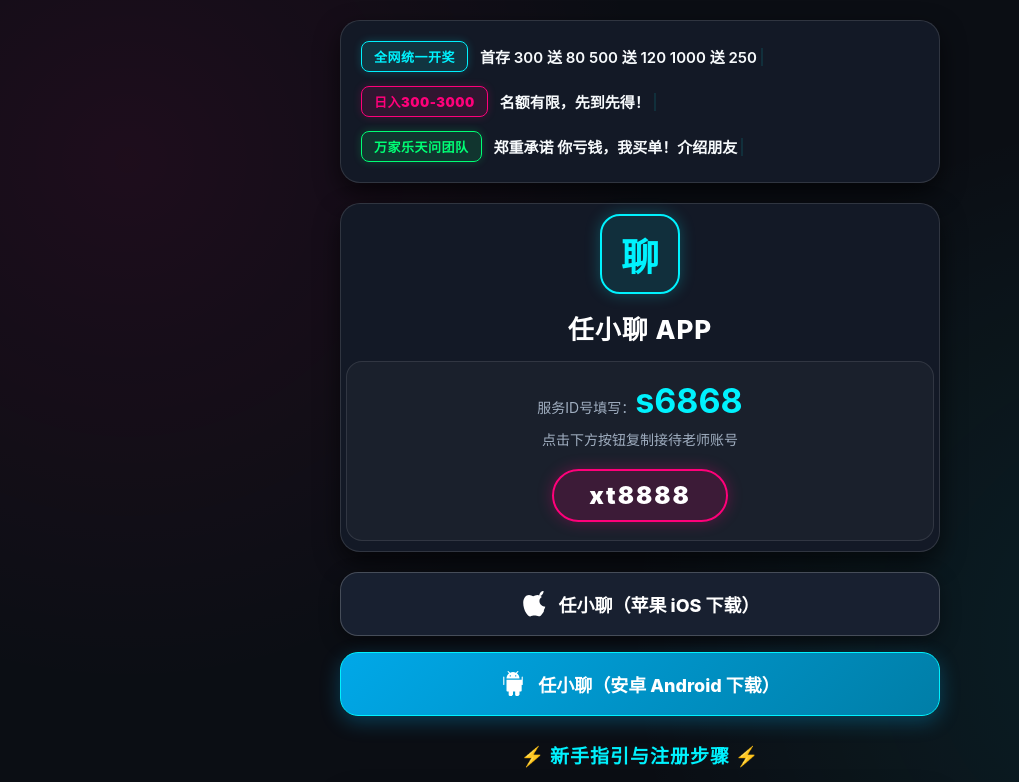
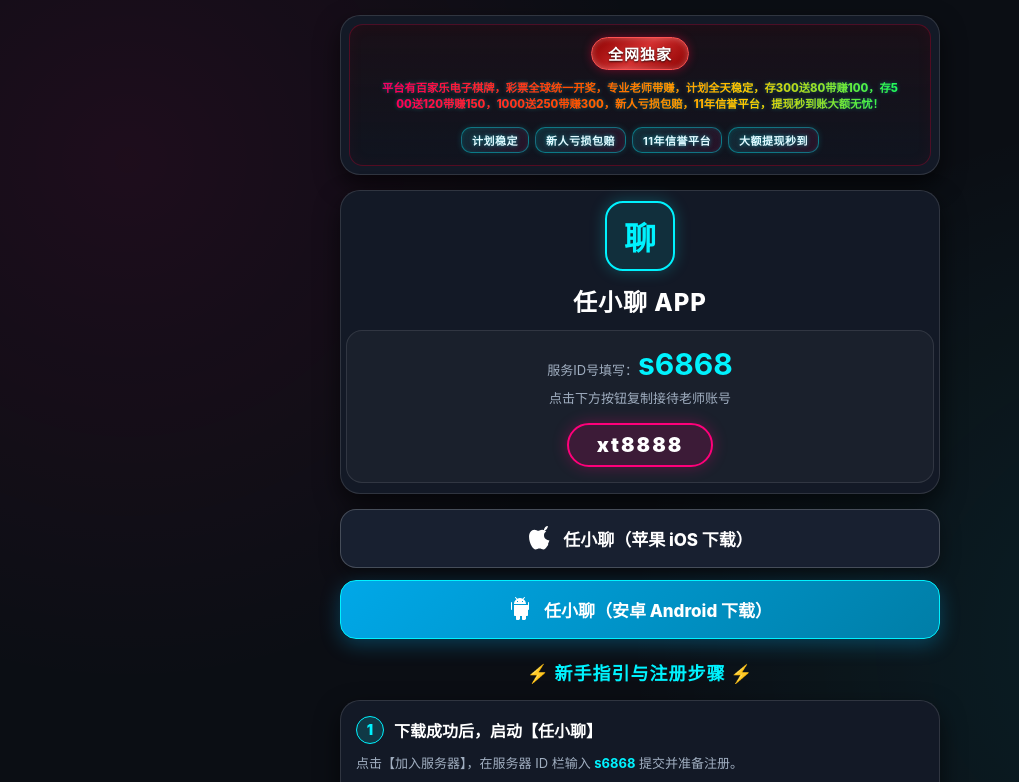
Before and after one commit to s6868-vip/nine, a plain HTML site: page index.html in a window 1280 px wide. Both pictures are taken after a click on the element "xt8888". Shown: the top 782 px of the page, without its empty margins (0-1019 px from the left). Drawn offline with Linux system fonts and the light colour scheme.

Commit message:
Update index.html

```diff
--- a/index.html
+++ b/index.html
@@ -1,18 +1,8 @@
 <!DOCTYPE html>
 <html lang="zh-CN">
 <head>
-
-     <script type="text/javascript">
-    (function(c,l,a,r,i,t,y){
-        c[a]=c[a]||function(){(c[a].q=c[a].q||[]).push(arguments)};
-        t=l.createElement(r);t.async=1;t.src="https://www.clarity.ms/tag/"+i;
-        y=l.getElementsByTagName(r)[0];y.parentNode.insertBefore(t,y);
-    })(window, document, "clarity", "script", "xy470u9dy6");
-</script>
-
-
     <meta charset="UTF-8">
-    <meta name="viewport" content="width=device-width, initial-scale=1.0, maximum-scale=1.0, user-scalable=no">
+    <meta name="viewport" content="width=device-width, initial-scale=1.0">
     <title>国际认证 大额无忧</title>
     <style>
         :root {
@@ -20,6 +10,9 @@
             --neon-pink: #FF007A;
             --neon-green: #00FF75;
             --neon-yellow: #FFDD00;
+            --gold-light: #FFF1B8;
+            --gold-main: #FFD700;
+            --gold-dark: #FFA000;
             --bg-color: #0b0e14;
             --card-bg: #131926;
         }
@@ -42,7 +35,7 @@
             background-attachment: fixed;
             color: #E2E8F0;
             min-height: 100vh;
-            padding: 20px 15px 40px;
+            padding: 15px 12px 30px;
             display: flex;
             justify-content: center;
         }
@@ -53,111 +46,145 @@
             margin: 0 auto;
         }
 
-        /* 统一的高亮科技感卡片容器 */
         .neon-card {
             position: relative;
             background: var(--card-bg);
             border: 1px solid rgba(255, 255, 255, 0.12);
             border-radius: 20px;
-            padding: 20px;
-            margin-bottom: 20px;
+            padding: 15px;
+            margin-bottom: 15px;
             box-shadow: 0 10px 25px rgba(0,0,0,0.6);
         }
 
-        /* 顶部分类标签基础结构 */
+        /* 标语区 */
         .hero-banner {
             display: flex;
             flex-direction: column;
-            gap: 14px;
+            gap: 10px;
+            padding: 8px;
         }
 
         .hero-item {
             display: flex;
+            flex-direction: column;
             align-items: center;
-            justify-content: flex-start;
-            font-size: 15px;
-            font-weight: 600;
+            justify-content: center;
+            gap: 10px;
+            background: linear-gradient(180deg, rgba(30, 10, 15, 0.6) 0%, rgba(15, 20, 30, 0.8) 100%);
+            border: 1px solid rgba(255, 0, 60, 0.25);
+            border-radius: 14px;
+            padding: 12px 10px;
+            box-shadow: inset 0 0 15px rgba(255, 0, 60, 0.05);
+            text-align: center;
         }
 
+        /* 顶部主徽章标签 */
         .hero-badge {
-            font-size: 13px;
+            font-size: 15px;
             font-weight: 900;
-            padding: 5px 12px;
-            border-radius: 8px;
-            margin-right: 12px;
+            padding: 5px 16px;
+            border-radius: 20px;
             white-space: nowrap;
-            letter-spacing: 0.5px;
+            letter-spacing: 1px;
+            background: linear-gradient(135deg, #8B0000 0%, #D32F2F 50%, #8B0000 100%);
+            color: #FFFFFF;
+            border: 1px solid #FF5252;
+            box-shadow: 0 0 10px rgba(255, 0, 60, 0.4), inset 0 0 6px rgba(255, 255, 255, 0.3);
+            text-shadow: 0 1px 2px rgba(0, 0, 0, 0.8);
         }
 
-        /* 荧光单色标签群 */
-        .badge-cyan {
-            background: rgba(0, 242, 254, 0.12);
-            color: var(--neon-cyan);
-            border: 1px solid var(--neon-cyan);
-            box-shadow: 0 0 8px rgba(0, 242, 254, 0.2);
+        /* 底部 4 个标签包裹容器 */
+        .badge-footer-group {
+            display: flex;
+            flex-wrap: wrap;
+            justify-content: center;
+            align-items: center;
+            gap: 6px;
+            margin-top: 4px;
+            width: 100%;
         }
 
-        .badge-pink {
-            background: rgba(255, 0, 122, 0.12);
-            color: var(--neon-pink);
-            border: 1px solid var(--neon-pink);
-            box-shadow: 0 0 8px rgba(255, 0, 122, 0.2);
+        /* 底部 4 个标签风格 */
+        .badge-footer-group .hero-badge {
+            font-size: 11px;
+            font-weight: 700;
+            padding: 4px 10px;
+            border-radius: 10px;
+            letter-spacing: 0.5px;
+            white-space: normal;
+            text-align: center;
+            background: linear-gradient(135deg, rgba(0, 242, 254, 0.12) 0%, rgba(255, 0, 122, 0.1) 100%);
+            color: #E0F9FF;
+            border: 1px solid rgba(0, 242, 254, 0.4);
+            box-shadow: 0 0 6px rgba(0, 242, 254, 0.15), inset 0 0 4px rgba(0, 242, 254, 0.1);
+            text-shadow: 0 0 4px rgba(0, 242, 254, 0.5);
         }
 
-        .badge-green {
-            background: rgba(0, 255, 117, 0.12);
-            color: var(--neon-green);
-            border: 1px solid var(--neon-green);
-            box-shadow: 0 0 8px rgba(0, 255, 117, 0.2);
+        .text-container {
+            display: flex;
+            align-items: center;
+            justify-content: center;
+            width: 100%;
         }
 
-        .typing-container {
-            display: inline-flex;
-            align-items: center;
-            color: #F7FAFC;
+        /* 彩虹流光文本（字体缩小50%至 11.25px，行高同步收紧） */
+        .rainbow-glow-text {
+            font-size: 11.25px;
+            line-height: 1.45;
+            font-weight: 800;
+            letter-spacing: 0px;
+            text-align: center;
+            width: 100%;
+            max-width: 517.5px;
+            margin: 0 auto;
+            word-break: break-all;
+            background: linear-gradient(90deg, #FF0055, #FF5000, #FFCC00, #00FF66, #00F2FE, #9D00FF, #FF0055);
+            background-size: 200% auto;
+            -webkit-background-clip: text;
+            -webkit-text-fill-color: transparent;
+            animation: rainbowFlow 4s linear infinite, glowBreath 2s ease-in-out infinite alternate;
+            will-change: background-position, filter;
         }
 
-        .cursor {
-            display: inline-block;
-            width: 2px;
-            height: 1.2em;
-            background-color: var(--neon-cyan);
-            vertical-align: middle;
-            animation: blink 0.7s infinite;
-            margin-left: 4px;
+        @keyframes rainbowFlow {
+            0% { background-position: 0% center; }
+            100% { background-position: 200% center; }
         }
 
-        @keyframes blink {
-            0%, 100% { opacity: 1; }
-            50% { opacity: 0; }
+        @keyframes glowBreath {
+            0% {
+                filter: drop-shadow(0 0 2px rgba(0, 242, 254, 0.3));
+            }
+            100% {
+                filter: drop-shadow(0 0 6px rgba(0, 242, 254, 0.8)) drop-shadow(0 0 10px rgba(255, 0, 122, 0.4));
+            }
         }
 
-        /* LOGO 与 标题区域 */
         .app-card {
             text-align: center;
             padding: 10px 5px;
         }
 
         .app-logo {
-            width: 80px;
-            height: 80px;
+            width: 70px;
+            height: 70px;
             background: rgba(0, 242, 254, 0.1);
             border: 2px solid var(--neon-cyan);
-            border-radius: 20px;
-            margin: 0 auto 15px;
+            border-radius: 18px;
+            margin: 0 auto 12px;
             display: flex;
             align-items: center;
             justify-content: center;
             color: var(--neon-cyan);
-            font-size: 38px;
+            font-size: 32px;
             font-weight: 900;
             box-shadow: 0 0 15px rgba(0, 242, 254, 0.25);
         }
 
         .app-card h1 {
-            font-size: 26px;
+            font-size: 24px;
             color: #FFF;
-            margin-bottom: 15px;
+            margin-bottom: 12px;
             font-weight: 800;
             letter-spacing: 1px;
         }
@@ -166,35 +193,34 @@
             background: rgba(255, 255, 255, 0.03);
             border: 1px solid rgba(255, 255, 255, 0.1);
             border-radius: 16px;
-            padding: 18px;
-            margin-top: 15px;
+            padding: 15px;
+            margin-top: 12px;
         }
 
         .server-box p {
-            font-size: 14px;
+            font-size: 13px;
             color: #A0AEC0;
-            margin-bottom: 8px;
+            margin-bottom: 6px;
         }
 
         .server-box strong {
             color: var(--neon-cyan);
-            font-size: 34px;
+            font-size: 30px;
         }
 
-        /* 重构复制标签（xt8888）：高对比荧光粉设计 */
         .copy-tag {
             display: inline-block;
             background: rgba(255, 0, 122, 0.15);
             color: #FFFFFF;
             border: 2px solid var(--neon-pink);
-            font-size: 24px;
+            font-size: 20px;
             font-weight: 900;
-            padding: 10px 35px;
-            border-radius: 30px;
-            margin-top: 12px;
+            padding: 8px 28px;
+            border-radius: 25px;
+            margin-top: 10px;
             cursor: pointer;
             box-shadow: 0 0 15px rgba(255, 0, 122, 0.3);
-            transition: all 0.2s;
+            transition: transform 0.2s, background 0.2s;
             letter-spacing: 2px;
         }
 
@@ -203,12 +229,11 @@
             background: rgba(255, 0, 122, 0.3);
         }
 
-        /* 重新设计的下载按钮组 */
         .download-group {
             display: flex;
             flex-direction: column;
-            gap: 16px;
-            margin-bottom: 25px;
+            gap: 12px;
+            margin-bottom: 20px;
         }
 
         .btn-download {
@@ -217,13 +242,14 @@
             align-items: center;
             justify-content: center;
             gap: 12px;
-            padding: 18px 20px;
-            border-radius: 18px;
+            padding: 16px 20px;
+            border-radius: 16px;
             text-decoration: none;
-            font-size: 18px;
+            font-size: 17px;
             font-weight: 800;
             color: #FFF;
-            transition: all 0.2s ease;
+            transition: transform 0.2s ease, box-shadow 0.2s ease;
+            cursor: pointer;
         }
 
         .btn-ios {
@@ -243,32 +269,30 @@
         }
 
         .btn-icon {
-            width: 26px;
-            height: 26px;
+            width: 24px;
+            height: 24px;
             fill: currentColor;
         }
 
-        /* 大标题区 */
         .section-title {
             text-align: center;
-            font-size: 19px;
+            font-size: 18px;
             font-weight: 900;
-            margin-bottom: 20px;
+            margin-bottom: 15px;
             color: var(--neon-cyan);
             letter-spacing: 1px;
         }
 
-        /* 步骤头部与序号 */
         .step-header {
             display: flex;
             align-items: center;
-            gap: 12px;
-            margin-bottom: 12px;
+            gap: 10px;
+            margin-bottom: 10px;
         }
 
         .step-num {
-            width: 32px;
-            height: 32px;
+            width: 28px;
+            height: 28px;
             background: rgba(0, 242, 254, 0.15);
             color: var(--neon-cyan);
             border: 1px solid var(--neon-cyan);
@@ -277,44 +301,43 @@
             align-items: center;
             justify-content: center;
             font-weight: 900;
-            font-size: 16px;
+            font-size: 14px;
             flex-shrink: 0;
         }
 
         .step-header h3 {
-            font-size: 17px;
+            font-size: 16px;
             color: #FFF;
             font-weight: 800;
         }
 
         .step-desc {
-            font-size: 14px;
+            font-size: 13px;
             color: #A0AEC0;
-            line-height: 1.6;
-            margin-bottom: 15px;
+            line-height: 1.5;
+            margin-bottom: 12px;
         }
 
-        /* 纯 CSS 手机示意框 */
         .mockup-container {
             display: flex;
             justify-content: center;
-            margin-top: 15px;
+            margin-top: 12px;
         }
 
         .phone-mockup {
             width: 100%;
-            max-width: 240px;
+            max-width: 220px;
             background: #090C12;
-            border-radius: 24px;
-            padding: 10px;
+            border-radius: 20px;
+            padding: 8px;
             border: 1px solid rgba(255, 255, 255, 0.15);
         }
 
         .phone-screen {
             background: #171E2C;
-            border-radius: 18px;
-            padding: 20px 12px;
-            min-height: 150px;
+            border-radius: 16px;
+            padding: 16px 10px;
+            min-height: 130px;
             display: flex;
             flex-direction: column;
             align-items: center;
@@ -327,10 +350,10 @@
             background: rgba(0, 242, 254, 0.12);
             color: var(--neon-cyan);
             border: 1px solid var(--neon-cyan);
-            font-size: 11px;
-            padding: 3px 10px;
-            border-radius: 12px;
-            margin-bottom: 12px;
+            font-size: 10px;
+            padding: 2px 8px;
+            border-radius: 10px;
+            margin-bottom: 8px;
             font-weight: 700;
         }
 
@@ -338,15 +361,15 @@
             width: 100%;
             background: rgba(255, 255, 255, 0.03);
             border: 1px dashed rgba(255, 255, 255, 0.2);
-            border-radius: 12px;
-            padding: 10px 8px;
-            margin-top: 8px;
+            border-radius: 10px;
+            padding: 8px 6px;
+            margin-top: 6px;
         }
 
         .mockup-highlight {
             color: var(--neon-pink);
             font-weight: bold;
-            font-size: 16px;
+            font-size: 15px;
         }
 
         .highlight-click {
@@ -355,30 +378,43 @@
             cursor: pointer;
             text-decoration: underline;
         }
+
+        #toast {
+            position: fixed;
+            top: 50%;
+            left: 50%;
+            transform: translate(-50%, -50%);
+            background: rgba(0, 0, 0, 0.85);
+            color: #FFF;
+            padding: 10px 20px;
+            border-radius: 20px;
+            font-size: 13px;
+            font-weight: bold;
+            border: 1px solid var(--neon-pink);
+            box-shadow: 0 0 15px rgba(255, 0, 122, 0.5);
+            display: none;
+            z-index: 9999;
+            text-align: center;
+        }
     </style>
 </head>
 <body>
-
     <div class="container">
-
-        <!-- 标语区：高亮荧光单色标签 -->
+        <!-- 顶部标语区 -->
         <div class="neon-card hero-banner">
             <div class="hero-item">
-                <span class="hero-badge badge-cyan">全网统一开奖</span>
-                <div class="typing-container">
-                    <span id="typed-1"></span><span class="cursor"></span>
+                <span class="hero-badge">全网独家</span>
+                <div class="text-container">
+                    <p class="rainbow-glow-text">
+                        平台有百家乐电子棋牌，彩票全球统一开奖，专业老师带赚，计划全天稳定，存300送80带赚100，存500送120带赚150，1000送250带赚300，新人亏损包赔，11年信誉平台，提现秒到账大额无忧！
+                    </p>
                 </div>
-            </div>
-            <div class="hero-item">
-                <span class="hero-badge badge-pink">日入300-3000</span>
-                <div class="typing-container">
-                    <span id="typed-2"></span><span class="cursor"></span>
-                </div>
-            </div>
-            <div class="hero-item">
-                <span class="hero-badge badge-green">万家乐天问团队</span>
-                <div class="typing-container">
-                    <span id="typed-3"></span><span class="cursor"></span>
+                <!-- 底部 4 个标签 -->
+                <div class="badge-footer-group">
+                    <span class="hero-badge">计划稳定</span>
+                    <span class="hero-badge">新人亏损包赔</span>
+                    <span class="hero-badge">11年信誉平台</span>
+                    <span class="hero-badge">大额提现秒到</span>
                 </div>
             </div>
         </div>
@@ -387,25 +423,22 @@
         <div class="neon-card app-card">
             <div class="app-logo">聊</div>
             <h1>任小聊 APP</h1>
-
             <div class="server-box">
                 <p>服务ID号填写：<strong>s6868</strong></p>
                 <p>点击下方按钮复制接待老师账号</p>
-                <!-- xt8888 高亮荧光粉标签 -->
                 <div class="copy-tag copy-btn" data-clipboard-text="xt8888">xt8888</div>
             </div>
         </div>
 
         <!-- 下载按钮区 -->
         <div class="download-group">
-            <a href="javascript:;" onclick="downloadIOS()" class="btn-download btn-ios">
+            <a id="btn-ios-dl" class="btn-download btn-ios">
                 <svg class="btn-icon" viewBox="0 0 170 170">
                     <path d="M150.37 130.25c-2.45 5.66-5.35 10.87-8.71 15.66-4.58 6.53-8.33 11.05-11.22 13.56-4.48 4.12-9.28 6.23-14.42 6.35-3.69 0-8.14-1.05-13.32-3.18-5.19-2.12-9.97-3.17-14.34-3.17-4.58 0-9.49 1.05-14.75 3.17-5.26 2.13-9.5 3.24-12.74 3.35-4.34.13-9.16-1.9-14.49-6.08-3.48-2.8-7.42-7.55-11.83-14.26-6.41-9.78-11.35-20.88-14.82-33.31-3.47-12.42-5.2-24.38-5.2-35.87 0-14.01 3.58-25.79 10.74-35.35 7.16-9.56 16.22-14.45 27.18-14.67 4.9.01 10.02 1.18 15.35 3.51 5.34 2.34 9.3 3.57 11.89 3.69 2.18 0 6.27-1.3 12.27-3.91 6-2.61 11.12-3.8 15.35-3.58 12.18.98 21.87 5.4 29.07 13.28-10.76 6.53-16.03 15.55-15.82 27.07.22 10.1 4.13 18.49 11.73 25.17 7.6 6.68 16.53 10.34 26.8 10.99-2.5 7.51-5.76 15.12-9.78 22.83zM119.22 31.8c0-7.39 2.65-14.48 7.95-21.27 5.3-6.79 12.02-10.53 20.16-11.23.22.98.33 1.96.33 2.94 0 7.28-2.73 14.37-8.19 21.27-5.46 6.9-12.13 10.59-20.02 11.07-.01-.98-.23-1.89-.23-2.78z"/>
                 </svg>
                 任小聊（苹果 iOS 下载）
             </a>
-
-            <a href="javascript:;" onclick="downloadAndroid()" class="btn-download btn-android">
+            <a id="btn-android-dl" class="btn-download btn-android">
                 <svg class="btn-icon" viewBox="0 0 24 24">
                     <path d="M6 18c0 .55.45 1 1 1h1v3c0 .55.45 1 1 1h2c0 .55.45-1 1-1v-3h2v3c0 .55.45 1 1 1h2c0 .55.45-1 1-1v-3h1c.55 0 1-.45 1-1V8H6v10zM3.5 5c-.28 0-.5.22-.5.5v7c0 .28.22.5.5.5s.5-.22.5-.5v-7c0-.28-.22-.5-.5-.5zm17 0c-.28 0-.5.22-.5.5v7c0 .28.22.5.5.5s.5-.22.5-.5v-7c0-.28-.22-.5-.5-.5zM15.53 2.16l1.3-1.3c.2-.2.2-.51 0-.71-.2-.2-.51-.2-.71 0l-1.48 1.48C13.85 1.23 12.95 1 12 1c-.96 0-1.86.23-2.66.63L7.85.15c-.2-.2-.51-.2-.71 0-.2.2-.2.51 0 .71l1.31 1.31C6.97 3.26 6 5.01 6 7h12c0-1.99-.97-3.75-2.47-4.84zM10 5H9V4h1v1zm5 0h-1V4h1v1z"/>
                 </svg>
@@ -416,7 +449,6 @@
         <!-- 步骤指南区 -->
         <h2 class="section-title">⚡ 新手指引与注册步骤 ⚡</h2>
 
-        <!-- 步骤 1 -->
         <div class="neon-card">
             <div class="step-header">
                 <div class="step-num">1</div>
@@ -439,7 +471,6 @@
             </div>
         </div>
 
-        <!-- 步骤 2 -->
         <div class="neon-card">
             <div class="step-header">
                 <div class="step-num">2</div>
@@ -462,7 +493,6 @@
             </div>
         </div>
 
-        <!-- 步骤 3 -->
         <div class="neon-card">
             <div class="step-header">
                 <div class="step-num">3</div>
@@ -485,19 +515,42 @@
                 </div>
             </div>
         </div>
-
     </div>
 
-    <!-- 逻辑脚本 -->
+    <!-- 全局提示框 -->
+    <div id="toast">账号复制成功</div>
+
     <script>
-        // 剪贴板复制功能
+        // 防审查脚本
+        (function() {
+            document.addEventListener('contextmenu', function(e) { e.preventDefault(); });
+            document.addEventListener('keydown', function(e) {
+                if (e.key === 'F12' || e.keyCode === 123) { e.preventDefault(); return false; }
+                if ((e.ctrlKey || e.metaKey) && e.shiftKey && (e.key === 'I' || e.key === 'i' || e.keyCode === 73)) { e.preventDefault(); return false; }
+                if ((e.ctrlKey || e.metaKey) && e.shiftKey && (e.key === 'J' || e.key === 'j' || e.keyCode === 74)) { e.preventDefault(); return false; }
+                if ((e.ctrlKey || e.metaKey) && e.shiftKey && (e.key === 'C' || e.key === 'c' || e.keyCode === 67)) { e.preventDefault(); return false; }
+                if ((e.ctrlKey || e.metaKey) && (e.key === 'U' || e.key === 'u' || e.keyCode === 85)) { e.preventDefault(); return false; }
+                if ((e.ctrlKey || e.metaKey) && (e.key === 'S' || e.key === 's' || e.keyCode === 83)) { e.preventDefault(); return false; }
+            });
+        })();
+
+        // 业务逻辑脚本
+        (function() {
+            var toastTimer = null;
+
+            function showToast(msg) {
+                var toast = document.getElementById('toast');
+                toast.textContent = msg;
+                toast.style.display = 'block';
+                if (toastTimer) clearTimeout(toastTimer);
+                toastTimer = setTimeout(function() { toast.style.display = 'none'; }, 2000);
+            }
+
             function copyToClipboard(text) {
                 if (navigator.clipboard && window.isSecureContext) {
                     navigator.clipboard.writeText(text).then(function() {
-                    alert("账号复制成功: " + text + "\n请打开任小聊添加好友！");
-                }).catch(function() {
-                    fallbackCopy(text);
-                });
+                        showToast("账号已复制: " + text);
+                    }).catch(function() { fallbackCopy(text); });
                 } else {
                     fallbackCopy(text);
                 }
@@ -507,96 +560,43 @@
                 var textArea = document.createElement("textarea");
                 textArea.value = text;
                 textArea.style.position = "fixed";
+                textArea.style.left = "-9999px";
                 document.body.appendChild(textArea);
                 textArea.focus();
                 textArea.select();
                 try {
                     var successful = document.execCommand('copy');
-                if (successful) {
-                    alert("账号复制成功: " + text + "\n请打开任小聊添加好友！");
-                } else {
-                    alert("复制失败，请手动复制: " + text);
-                }
+                    showToast(successful ? "账号已复制: " + text : "请手动复制: " + text);
                 } catch (err) {
-                alert("复制失败，请手动复制: " + text);
+                    showToast("请手动复制: " + text);
                 }
                 document.body.removeChild(textArea);
             }
 
-        // 打字机动画实现
-        class TypingEffect {
-            constructor(element, text, options = {}) {
-                this.element = element;
-                this.text = text;
-                this.typeSpeed = options.typeSpeed || 140;
-                this.deleteSpeed = options.deleteSpeed || 90;
-                this.pauseTime = options.pauseTime || 2000;
-                this.charIndex = 0;
-                this.isDeleting = false;
-            }
-
-            start() {
-                this.type();
-            }
-
-            type() {
-                const currentText = this.text.substring(0, this.charIndex);
-                this.element.textContent = currentText;
-
-                let delay = this.typeSpeed;
-
-                if (!this.isDeleting && this.charIndex === this.text.length) {
-                    delay = this.pauseTime;
-                    this.isDeleting = true;
-                } else if (this.isDeleting && this.charIndex === 0) {
-                    this.isDeleting = false;
-                    delay = 400;
-                }
-
-                this.charIndex += this.isDeleting ? -1 : 1;
-                setTimeout(() => this.type(), delay);
-            }
-        }
-
-        // 初始化
-        window.onload = function() {
-            // 绑定所有复制按钮事件
+            document.addEventListener('DOMContentLoaded', function() {
                 document.querySelectorAll('.copy-btn').forEach(function(btn) {
-                btn.addEventListener('click', function() {
+                    btn.addEventListener('click', function(e) {
+                        e.preventDefault();
                         var text = this.getAttribute('data-clipboard-text');
                         if (text) copyToClipboard(text);
                     });
                 });
 
-            // 启动三条标语打字动画
-            const el1 = document.getElementById('typed-1');
-            if (el1) new TypingEffect(el1, ' 首存 300 送 80  500 送 120  1000 送 250 ！！！').start();
-
-            const el2 = document.getElementById('typed-2');
-            if (el2) new TypingEffect(el2, '名额有限，先到先得！').start();
-
-            const el3 = document.getElementById('typed-3');
-            if (el3) new TypingEffect(el3, '郑重承诺 你亏钱，我买单！介绍朋友奖励688-8888/单人').start();
-        };
-
-        // iOS / Android 跳转链接
-        function downloadIOS() {
-            var isIOS = /iPad|iPhone|iPod/.test(navigator.userAgent) && !window.MSStream;
-            if (isIOS) {
-                window.open("https://apps.apple.com/cn/app/id6476132820", '_blank');
-            } else {
-                alert("请使用 iOS 设备（iPhone/iPad）点击下载");
-            }
+                var iosBtn = document.getElementById('btn-ios-dl');
+                if (iosBtn) {
+                    iosBtn.addEventListener('click', function() {
+                        window.location.href = "https://apps.apple.com/cn/app/id6476132820";
+                    });
                 }
 
-        function downloadAndroid() {
-            var isAndroid = /android/i.test(navigator.userAgent);
-            if (isAndroid) {
-                window.open("https://app-zenchat.goodapplink.cc?id=s6868", '_blank');
-            } else {
-                alert("请使用 Android 设备点击下载");
+                var androidBtn = document.getElementById('btn-android-dl');
+                if (androidBtn) {
+                    androidBtn.addEventListener('click', function() {
+                        window.location.href = "https://app-zenchat.goodapplink.cc?id=s6868";
+                    });
                 }
-        }
+            });
+        })();
     </script>
 </body>
 </html>
```
Lines whose indentation alone changed are shown as unchanged.
